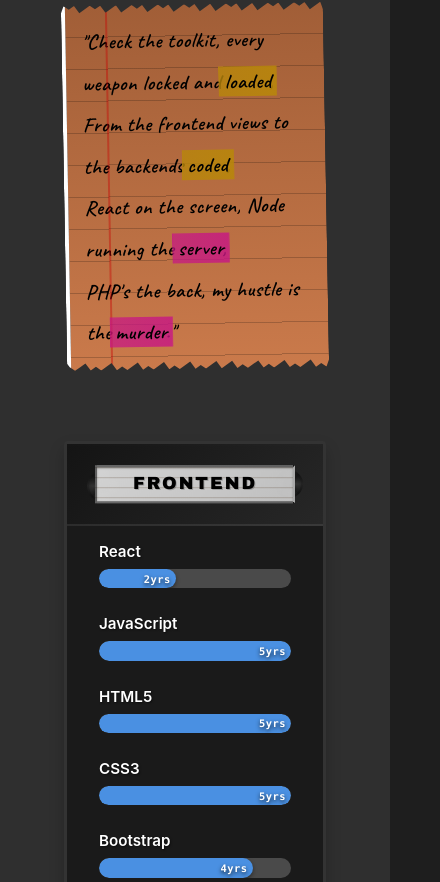
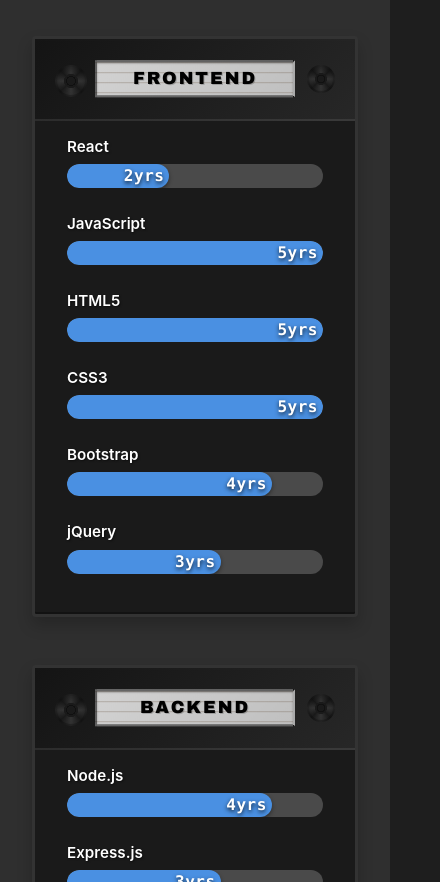
Before and after one commit to SamBunker/sambunker-website, a React (Vite) app: page / in a window 390 px wide. Shown: the part 5022-5904 px from the top of the page, 440 px wide, since content can reach past the window. Built offline with nearby package versions, Linux system fonts and the light colour scheme; a web font is replaced by a local one.

Commit message:
Mobile UI changes

```diff
--- a/src/styles/ArchitectureShowcase.css
+++ b/src/styles/ArchitectureShowcase.css
@@ -1299,6 +1299,15 @@
     height: 38px;
     font-size: 1rem;
   }
+
+  .architecture-modal-overlay {
+    padding: 0px;
+  }
+
+  .lcd-buttons {
+    display: block;
+
+  }
 }
 
 /* Dark Mode */
--- a/src/styles/Contact.css
+++ b/src/styles/Contact.css
@@ -2,10 +2,6 @@
    CONTACT SECTION - "Let's Connect"
    Final Verse + Contact Info
    ============================================ */
-
-.contact-section {
-  padding: var(--spacing-xl) var(--spacing-md);
-}
 
 /* Contact Content Grid */
 .contact-content {
--- a/src/styles/Footer.css
+++ b/src/styles/Footer.css
@@ -140,6 +140,10 @@
 }
 
 @media (max-width: 480px) {
+  .footer-brand {
+    align-items: center;
+  }
+
   .footer-logo {
     width: 120px;
   }
@@ -155,4 +159,8 @@
   .footer-copyright p {
     font-size: 0.75rem;
   }
+
+  .footer-container {
+    text-align: center;
+  }
 }
--- a/src/styles/Projects.css
+++ b/src/styles/Projects.css
@@ -377,10 +377,6 @@
     font-size: 1.2rem;
   }
 
-  .badge-label {
-    display: none;
-  }
-
   .badge-icon {
     font-size: 1.3rem;
   }
@@ -389,6 +385,7 @@
     width: 140px;
     height: 140px;
     left: -50px;
+    top: 130px;
     opacity: 0.1;
   }
 
--- a/src/styles/Skills.css
+++ b/src/styles/Skills.css
@@ -312,8 +312,12 @@
     grid-template-columns: 1fr;
   }
 
+  .skill-bar-container {
+    height: 1.5rem;
+  }
+
   .skill-bar::after {
-    font-size: 0.65rem;
+    font-size: 1rem;
     right: 5px;
   }
 }
--- a/src/styles/common.css
+++ b/src/styles/common.css
@@ -566,6 +566,10 @@
     padding: var(--spacing-lg) 5%;
   }
 
+  .container {
+    padding: 0px;
+  }
+
   /* About section padding is handled in About.css */
 }
 
```
